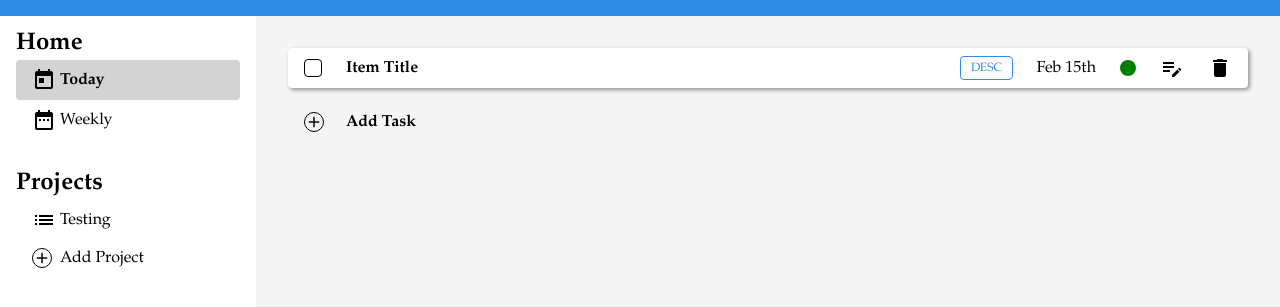
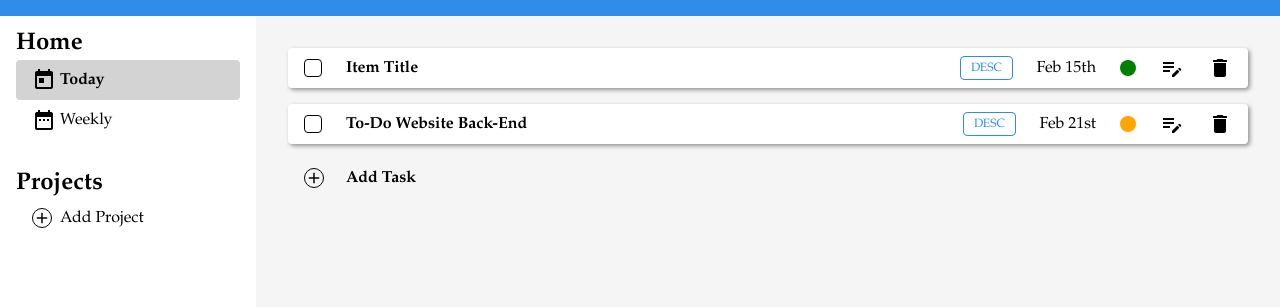
Before and after one commit to zopalmer14/TOP-todo-list, a plain HTML site: page index.html in a window 1280 px wide. Shown: the part 59-366 px from the top of the page. Drawn offline with Linux system fonts and the light colour scheme.

Commit message:
setup display of a project's list of task items in the main panel

```diff
--- a/dynamic.js
+++ b/dynamic.js
@@ -101,6 +101,84 @@ const DOMController = function DOMController() {
         });
     }
 
+    // displays the tasks associated with a given project
+    const displayTasks = function displayTasks(project) {
+        // dom references
+        const main_panel = document.querySelector('.content .main-panel');
+        console.log(main_panel);
+
+        // grab the task / to-do list
+        const tasks = project.getList();
+
+        // create an unsorted list for the project's tasks
+        const task_list = document.createElement('ul');
+        task_list.dataTitle = project.getTitle();
+
+        // create a list item for each task
+        for (let i = 0; i < tasks.length; i++) {
+            const task = tasks[i];
+            const task_item = document.createElement('li');
+            task_item.classList.add('todo-item');
+            task_item.dataIndex = i;
+
+            // build the left side of the task display
+            const left_side = document.createElement('div');
+
+            // complete status indicator
+            const complete_status = document.createElement('div');
+            complete_status.classList.add('item-complete');
+
+            // task title
+            const task_title = document.createElement('div');
+            task_title.textContent = task.title;
+            task_title.classList.add('item-title');
+
+            left_side.appendChild(complete_status);
+            left_side.appendChild(task_title);
+
+            // build the right side of the task display
+            const right_side = document.createElement('div');
+
+            // task desc button
+            const task_desc = document.createElement('div');
+            task_desc.textContent = 'Desc';
+            task_desc.classList.add('item-desc');
+
+            // task desc button
+            const task_date = document.createElement('div');
+            task_date.textContent = task.dueDate;
+            task_date.classList.add('item-date');
+
+            // task prio indicator
+            const task_prio = document.createElement('div');
+            task_prio.classList.add('item-prio');
+            task_prio.classList.add(task.prio);
+
+            // edit task symbol
+            const task_edit = document.createElement('span');
+            task_edit.textContent = 'edit_note';
+            task_edit.classList.add('material-icons');
+
+            // delete task symbol
+            const task_delete = document.createElement('span');
+            task_delete.textContent = 'delete';
+            task_delete.classList.add('material-icons');
+
+            right_side.appendChild(task_desc);
+            right_side.appendChild(task_date);
+            right_side.appendChild(task_prio);
+            right_side.appendChild(task_edit);
+            right_side.appendChild(task_delete);
+
+            // append both to the task_item
+            task_item.appendChild(left_side);
+            task_item.appendChild(right_side);
+
+            // append the item to the main panel
+            main_panel.appendChild(task_item);
+        }
+    };
+
     const setupAddProject = function setupAddProject() {
         // dom references
         const add_project = document.querySelector('.add-project');
@@ -138,13 +216,41 @@ const DOMController = function DOMController() {
         });
     }
 
-    return { setupSidebar, setupAddProject, setupAddTask};
+    return { setupSidebar, displayTasks, setupAddProject, setupAddTask};
 }();
-
-// back-end setup
-scheduleController.addProject('Testing');
 
 // front-end setup
 DOMController.setupSidebar();
 DOMController.setupAddTask();
 DOMController.setupAddProject();
+
+// back-end setup
+function debug() {
+    // add test project
+    scheduleController.addProject('Test Project');
+
+    // create a test task item
+    const test_task = scheduleController.toDoItem (
+        'To-Do Website Back-End',
+        'Finish setting up the back-end handling of tasks and projects, then link up with front-end display',
+        'Feb 21st',
+        'medium'
+    );
+
+    // grab the test project
+    const projects = scheduleController.getProjects();
+    console.log(projects);
+    const test_project = projects[0];
+
+    // add the task to the project
+    test_project.addItem(test_task);
+
+    // grab the task list from the project
+    const tasks = test_project.getList();
+    console.log(tasks);
+
+    // display the tasks
+    DOMController.displayTasks(test_project);
+}
+
+debug();
--- a/index.html
+++ b/index.html
@@ -74,11 +74,11 @@
 
         <div id="sidebar">
             <ul id="nav">
-                <ul data-title="Home" id="default-options">
+                <ul dataTitle="Home" id="default-options">
                     <li class="active"><span class="material-icons">today</span>Today</li>
                     <li><span class="material-icons">date_range</span>Weekly</li>
                 </ul>
-                <ul data-title="Projects" id="personal-projects">
+                <ul dataTitle="Projects" id="personal-projects">
                     <li class="add-project"><span class="material-icons md-18">add</span>Add Project</li>
                 </ul>
             </ul>
--- a/styles.css
+++ b/styles.css
@@ -75,6 +75,15 @@ body {
     height: 100vh;
 }
 
+.content ul[dataTitle]::before {
+    content: attr(dataTitle);
+
+    display: block;
+    margin-bottom: 0.25rem;
+    font-size: 1.5rem;
+    font-weight: bold;
+}
+
 /* HEADER STYLING */
 
 .content .header {
@@ -104,15 +113,6 @@ body {
     display: flex;
     flex-direction: column;
     gap: 2rem;
-}
-
-.content #sidebar #nav ul[data-title]::before {
-    content: attr(data-title);
-
-    display: block;
-    margin-bottom: 0.25rem;
-    font-size: 1.5rem;
-    font-weight: bold;
 }
 
 .content #sidebar #nav li {
@@ -205,7 +205,7 @@ body {
 }
 
 .content .main-panel .todo-item .item-desc:hover {
-    color: black;
+    color: var(--white-accent);
     background-color: var(--blue-accent);
     transition: 0.5s;
 }
@@ -220,6 +220,14 @@ body {
     background-color: var(--low-accent);
 }
 
+.content .main-panel .todo-item .item-prio.medium {
+    background-color: var(--medium-accent);
+}
+
+.content .main-panel .todo-item .item-prio.high {
+    background-color: var(--high-accent);
+}
+
 /* ADD TO-DO ITEM */
 
 .content .main-panel .add-item {
@@ -229,6 +237,7 @@ body {
 
     display: flex;
     align-items: center;
+    order: 1;
 }
 
 .content .main-panel .add-item:hover {
```
